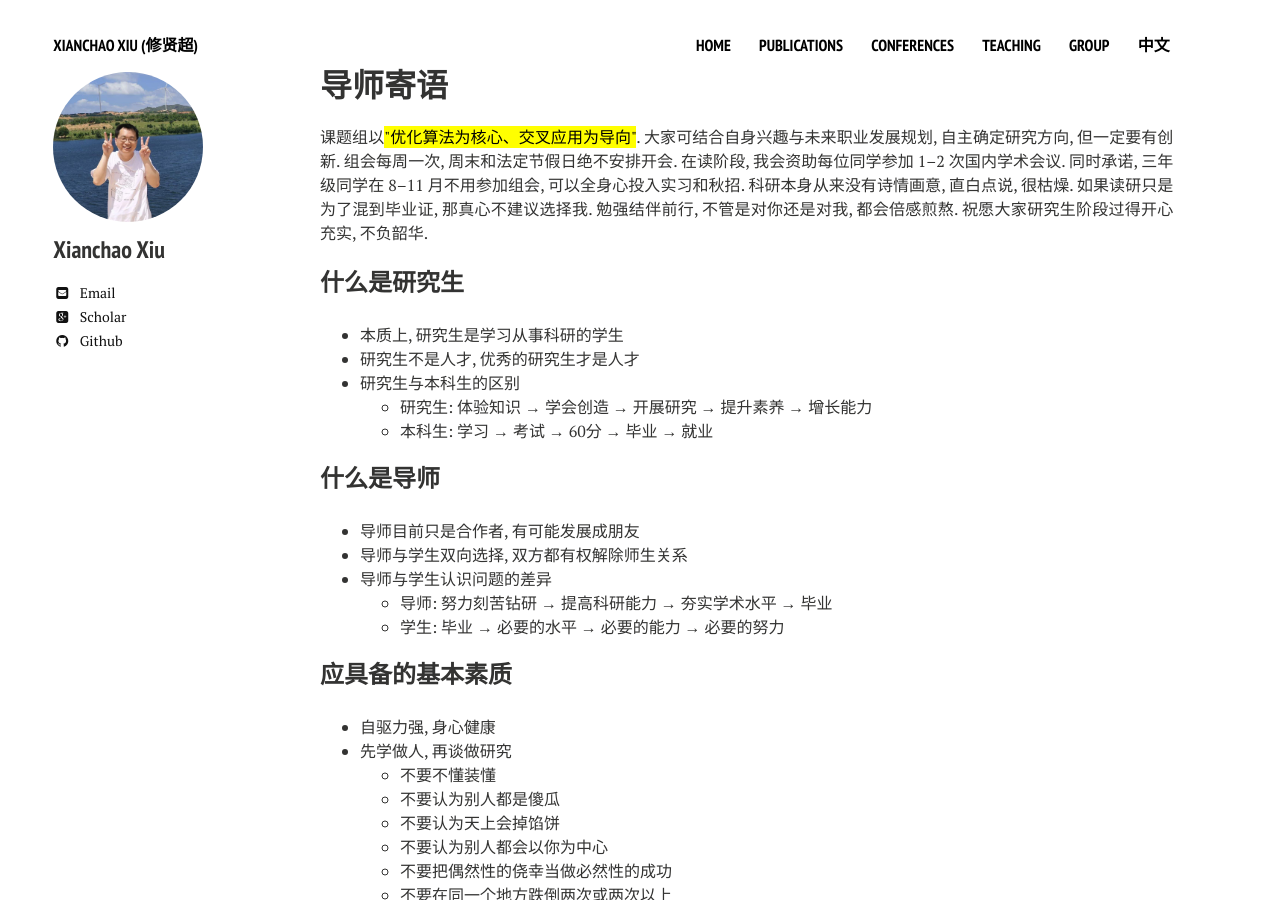
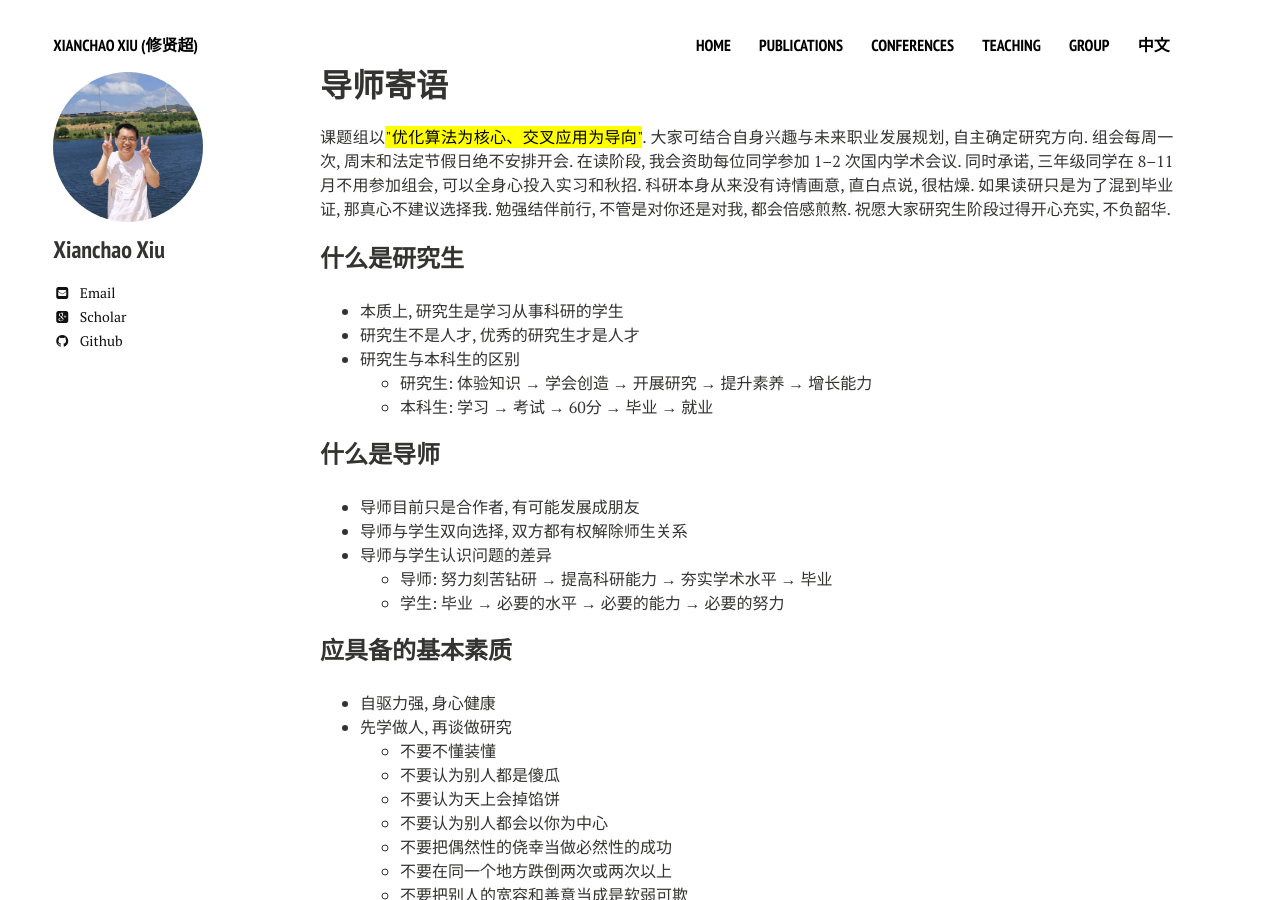
Before and after one commit to xianchaoxiu/xianchaoxiu.github.io, a Jekyll site: the page built from group/reading/index.md, in a window 1280 px wide and 900 px high. Built offline with Jekyll 4.4.1, drawn with Linux system fonts in a browser that asks for light colours; nearby versions of some CDN libraries.

Commit message:
Update index.md

```diff
--- a/group/reading/index.md
+++ b/group/reading/index.md
@@ -6,7 +6,7 @@ share: false
 ---
 
 课题组以<mark>"优化算法为核心、交叉应用为导向"</mark>.
-大家可结合自身兴趣与未来职业发展规划, 自主确定研究方向, 但一定要有创新.
+大家可结合自身兴趣与未来职业发展规划, 自主确定研究方向.
 组会每周一次, 周末和法定节假日绝不安排开会.
 在读阶段, 我会资助每位同学参加 1–2 次国内学术会议.
 同时承诺, 三年级同学在 8–11 月不用参加组会, 可以全身心投入实习和秋招.
```
